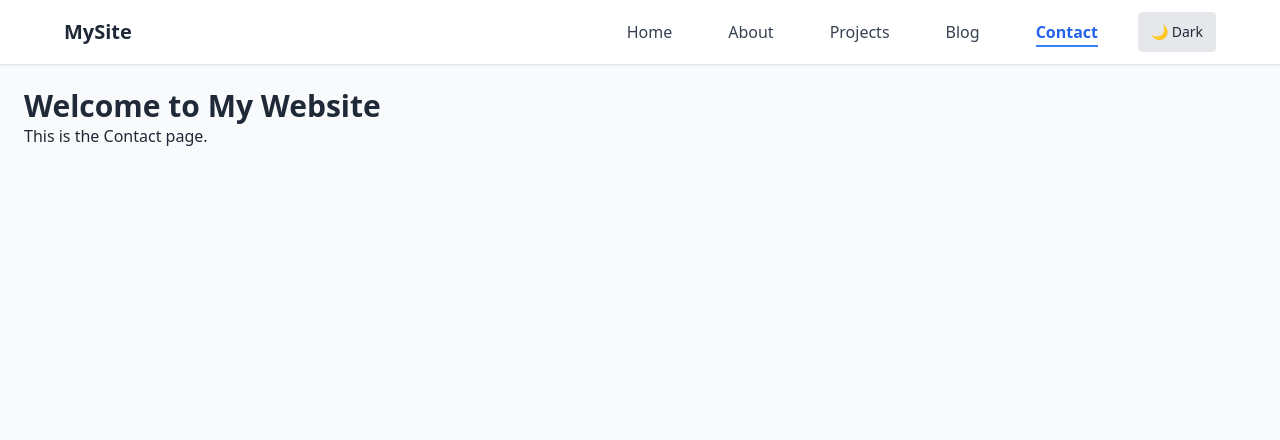
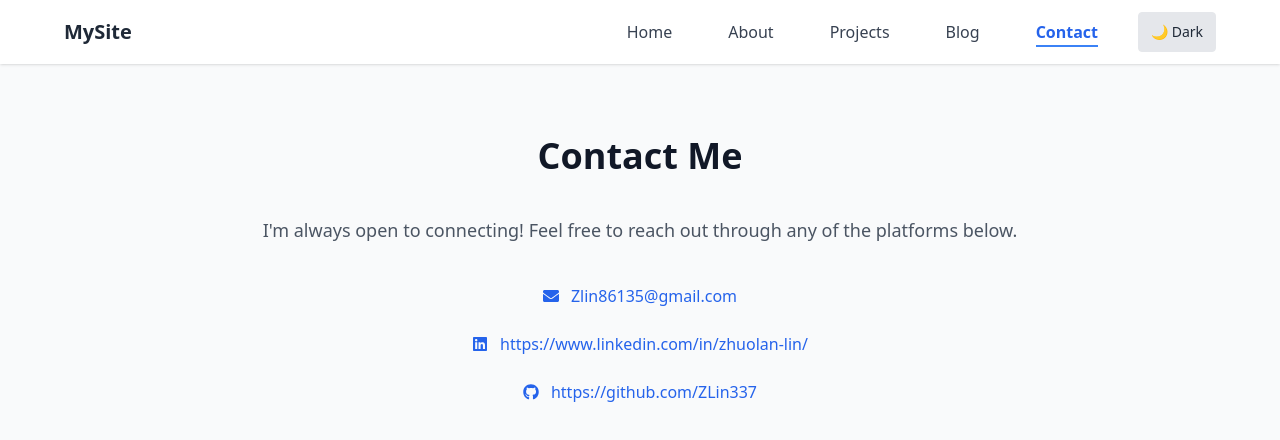
Before and after one commit to ZLin337/myWebsite, a React (Vite) app: page /contact in a window 1280 px wide. Shown: the top 440 px of the page. Built offline with nearby package versions, Linux system fonts and the light colour scheme.

Commit message:
add contact section with email, LinkedIn, and GitHub links

```diff
--- a/package.json
+++ b/package.json
@@ -12,6 +12,7 @@
   "dependencies": {
     "react": "^19.0.0",
     "react-dom": "^19.0.0",
+    "react-icons": "^5.5.0",
     "react-router-dom": "^7.5.3"
   },
   "devDependencies": {
--- a/src/pages/Contact.jsx
+++ b/src/pages/Contact.jsx
@@ -1,8 +1,49 @@
+import React from "react";
+import { FaEnvelope, FaLinkedin, FaGithub } from "react-icons/fa"; // Import contact icons
+
 export default function Contact() {
     return (
-        <div>
-            <h1 className="text-3xl font-bold">Welcome to My Website</h1>
-            <p>This is the Contact page.</p>
-        </div>
+        <section className="min-h-screen px-6 py-12 bg-gray-50 dark:bg-gray-900 text-gray-900 dark:text-white">
+            <div className="max-w-3xl mx-auto space-y-10 text-center">
+                {/* Page heading */}
+                <h1 className="text-4xl font-bold">Contact Me</h1>
+
+                {/* Introductory text */}
+                <p className="text-lg text-gray-600 dark:text-gray-300">
+                    I'm always open to connecting! Feel free to reach out through any of the platforms below.
+                </p>
+
+                {/* Contact Methods */}
+                <div className="flex flex-col items-center gap-6">
+                    {/* Email */}
+                    <a
+                        href="mailto:Zlin86135@gmail.com"
+                        className="flex items-center gap-3 text-blue-600 hover:underline"
+                    >
+                        <FaEnvelope /> Zlin86135@gmail.com
+                    </a>
+
+                    {/* LinkedIn */}
+                    <a
+                        href="https://www.linkedin.com/in/zhuolan-lin/"
+                        target="_blank"
+                        rel="noopener noreferrer"
+                        className="flex items-center gap-3 text-blue-600 hover:underline"
+                    >
+                        <FaLinkedin /> https://www.linkedin.com/in/zhuolan-lin/
+                    </a>
+
+                    {/* GitHub */}
+                    <a
+                        href="https://github.com/ZLin337"
+                        target="_blank"
+                        rel="noopener noreferrer"
+                        className="flex items-center gap-3 text-blue-600 hover:underline"
+                    >
+                        <FaGithub /> https://github.com/ZLin337
+                    </a>
+                </div>
+            </div>
+        </section>
     );
 }
```
Also changed, not shown: 1 other file (tests, documents, lock files or other folders).
